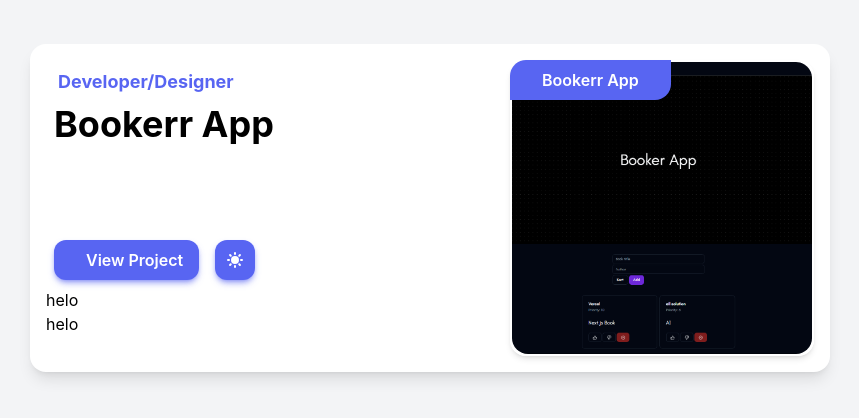
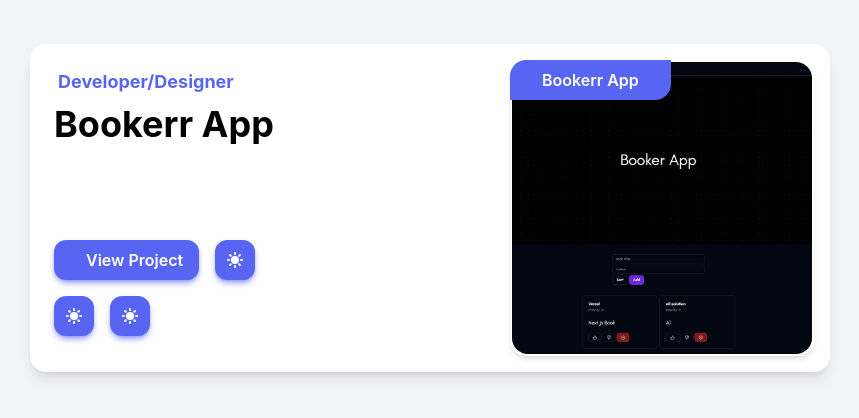
Before and after one commit to vipul-2024/card2, a Next.js app: page / in a window 1280 px wide. Shown: the part 192-610 px from the top of the page, without its empty margins (210-1069 px from the left). Built offline with nearby package versions, Linux system fonts and the light colour scheme.

Commit message:
add day night view

```diff
--- a/components/Card_temp_2.jsx
+++ b/components/Card_temp_2.jsx
@@ -1,6 +1,6 @@
 import Image from "next/image";
 import thumb from "../public/Image20211011062828.jpg";
-import { FaPlay } from "react-icons/fa";
+// import { FaPlay } from "react-icons/fa";
 import { MoonIcon } from "@heroicons/react/solid";
 import { SunIcon } from "@heroicons/react/solid";
 
@@ -55,9 +55,26 @@ export default function Card_temp_1({ toggle, settoggle }) {
             )}
           </button>
         </div>
+        {/* like and share button */}
         <div>
-            <p>helo</p>
-            <p>helo</p>
+        <button
+            className="md:m-2 m-auto mt-8 bg-[#5865F2] shadow-md shadow-[#5865f28a] p-2.5 rounded-xl  justify-center items-center hover:bg-[#424bb6] ease-linear duration-300"
+          >
+            {toggle ? (
+              <SunIcon className="h-5 w-5 text-white" />
+            ) : (
+              <SunIcon className="h-5 w-5 text-white" />
+            )}
+          </button>
+          <button
+            className="md:m-2 m-auto mt-8 bg-[#5865F2] shadow-md shadow-[#5865f28a] p-2.5 rounded-xl  justify-center items-center hover:bg-[#424bb6] ease-linear duration-300"
+          >
+            {toggle ? (
+              <SunIcon className="h-5 w-5 text-white" />
+            ) : (
+              <SunIcon className="h-5 w-5 text-white" />
+            )}
+          </button>
           </div>
       </div>
     </div>
```
